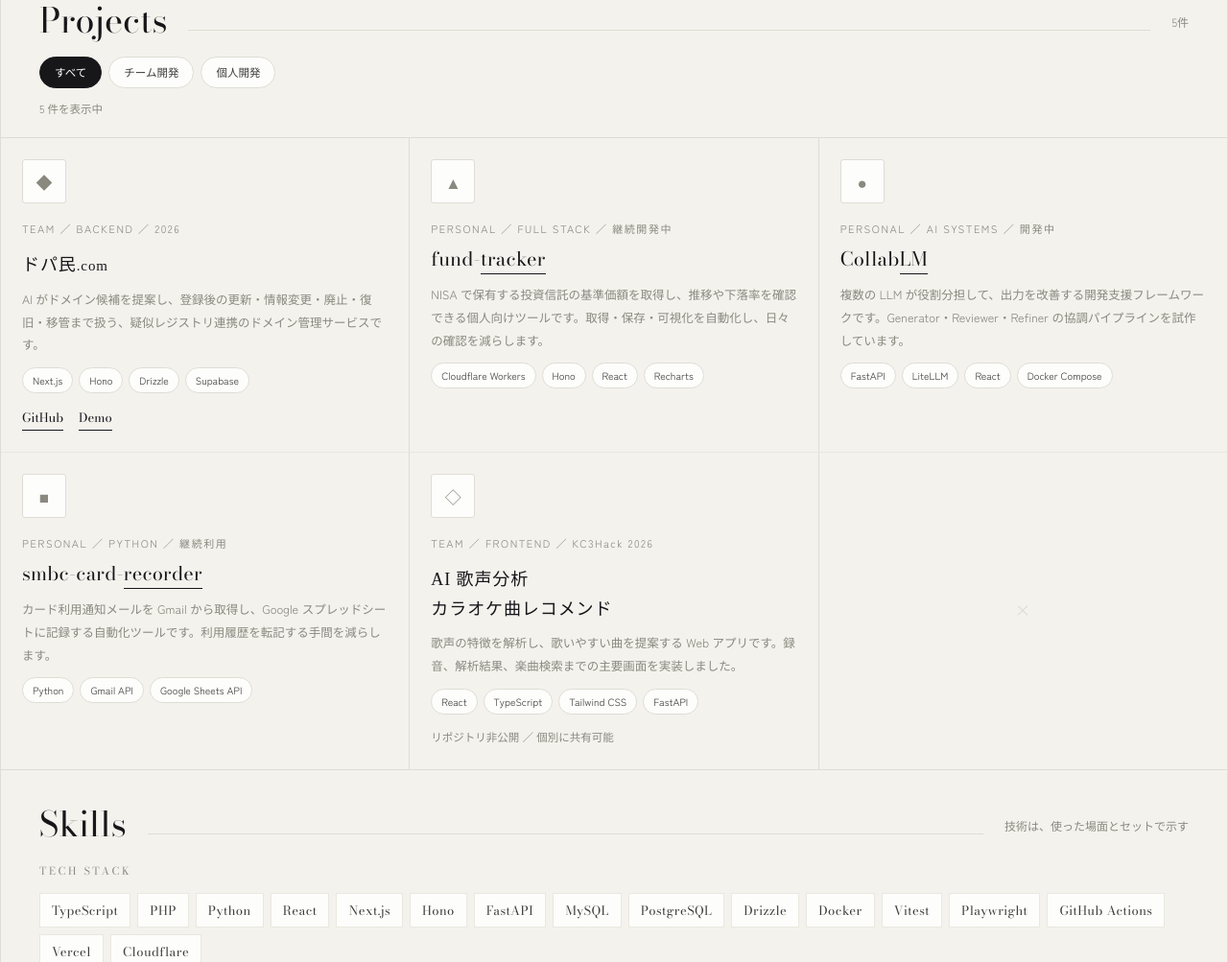
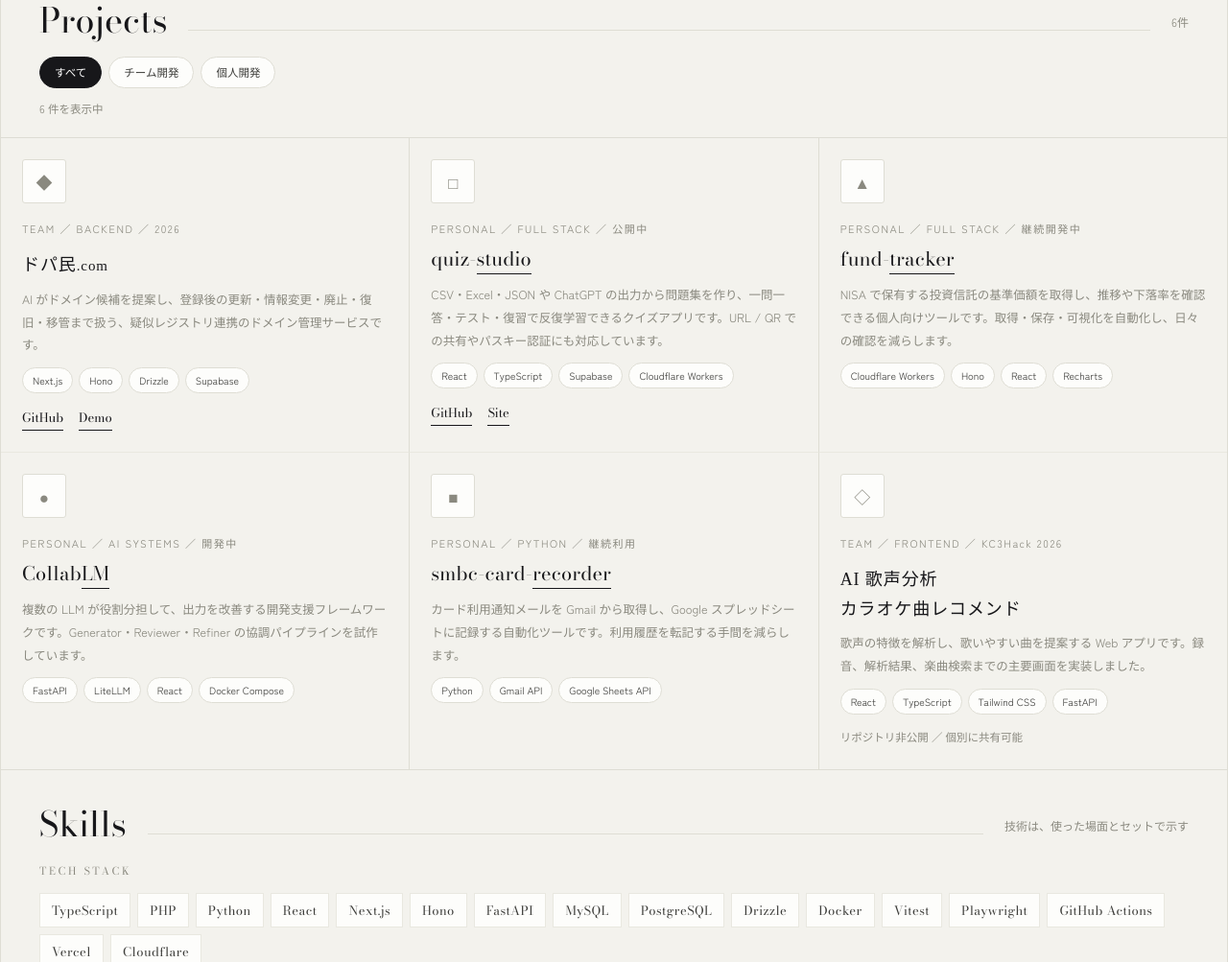
Before and after one commit to Takutaku05/portfolio, a website: page public/index.html in a window 1280 px wide. Shown: the part 2669-3672 px from the top of the page at 96% size. Drawn offline with nearby package versions, Linux system fonts and the light colour scheme; a web font is replaced by a local one.

Commit message:
制作物に quiz-studio を追加
- Projects に quiz-studio のカードを追加（GitHub と公開サイトへのリンク付き）
- 件数表示を 6 件に更新し、グリッド埋め用の空カードを削除

Co-Authored-By: Claude Opus 5.5 <noreply@anthropic.com>

```diff
--- a/public/index.html
+++ b/public/index.html
@@ -204,7 +204,7 @@
       <div class="sec-head">
         <h2>Projects</h2>
         <span class="sec-head__rule" aria-hidden="true"></span>
-        <p class="sec-head__note">5件</p>
+        <p class="sec-head__note">6件</p>
       </div>
 
       <div class="filters" role="group" aria-label="制作物のしぼりこみ">
@@ -212,7 +212,7 @@
         <button type="button" class="chip" data-filter="team" aria-pressed="false">チーム開発</button>
         <button type="button" class="chip" data-filter="personal" aria-pressed="false">個人開発</button>
       </div>
-      <p class="filters__count" aria-live="polite"><span id="project-count">5</span> 件を表示中</p>
+      <p class="filters__count" aria-live="polite"><span id="project-count">6</span> 件を表示中</p>
 
       <div class="grid-clip">
       <ul class="cards cards--3" id="project-list">
@@ -223,6 +223,14 @@
           <p class="card__text">AI がドメイン候補を提案し、登録後の更新・情報変更・廃止・復旧・移管まで扱う、疑似レジストリ連携のドメイン管理サービスです。</p>
           <ul class="tags"><li>Next.js</li><li>Hono</li><li>Drizzle</li><li>Supabase</li></ul>
           <p class="card__links"><a href="https://github.com/gmo-internship-2026-teamb/dopamin-com" target="_blank" rel="noopener noreferrer">GitHub</a><a href="https://dopamin.ut42tech.com" target="_blank" rel="noopener noreferrer">Demo</a></p>
+        </li>
+        <li class="card" data-kind="personal">
+          <p class="card__icon" aria-hidden="true">□</p>
+          <p class="card__meta">PERSONAL ／ FULL STACK ／ 公開中</p>
+          <h3 class="card__title card__title--en">quiz-<span class="u">studio</span></h3>
+          <p class="card__text">CSV・Excel・JSON や ChatGPT の出力から問題集を作り、一問一答・テスト・復習で反復学習できるクイズアプリです。URL / QR での共有やパスキー認証にも対応しています。</p>
+          <ul class="tags"><li>React</li><li>TypeScript</li><li>Supabase</li><li>Cloudflare Workers</li></ul>
+          <p class="card__links"><a href="https://github.com/Takutaku05/quiz-studio" target="_blank" rel="noopener noreferrer">GitHub</a><a href="https://quiz-studio.takutakus.com" target="_blank" rel="noopener noreferrer">Site</a></p>
         </li>
         <li class="card" data-kind="personal">
           <p class="card__icon" aria-hidden="true">▲</p>
@@ -252,9 +260,6 @@
           <p class="card__text">歌声の特徴を解析し、歌いやすい曲を提案する Web アプリです。録音、解析結果、楽曲検索までの主要画面を実装しました。</p>
           <ul class="tags"><li>React</li><li>TypeScript</li><li>Tailwind CSS</li><li>FastAPI</li></ul>
           <p class="card__note">リポジトリ非公開 ／ 個別に共有可能</p>
-        </li>
-        <li class="card card--empty" aria-hidden="true">
-          <span class="xmark"></span>
         </li>
       </ul>
       </div>
```
